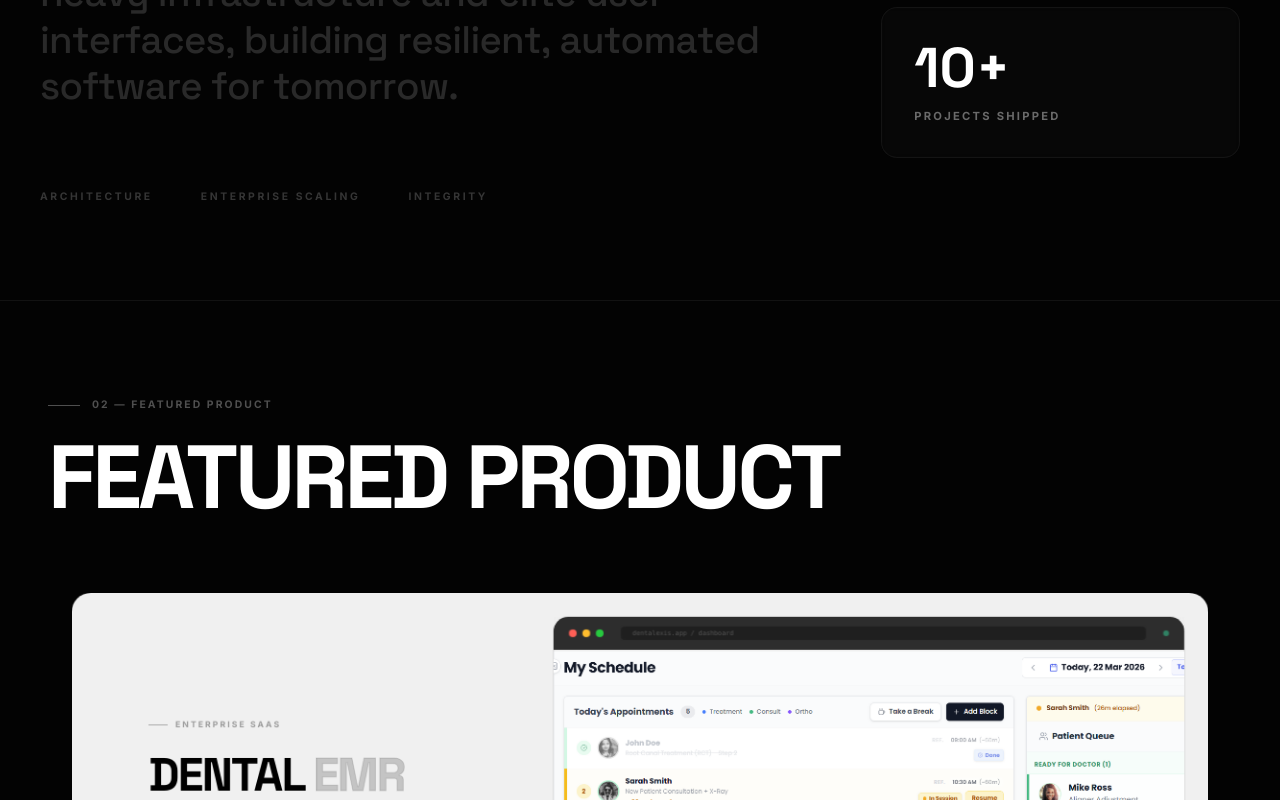
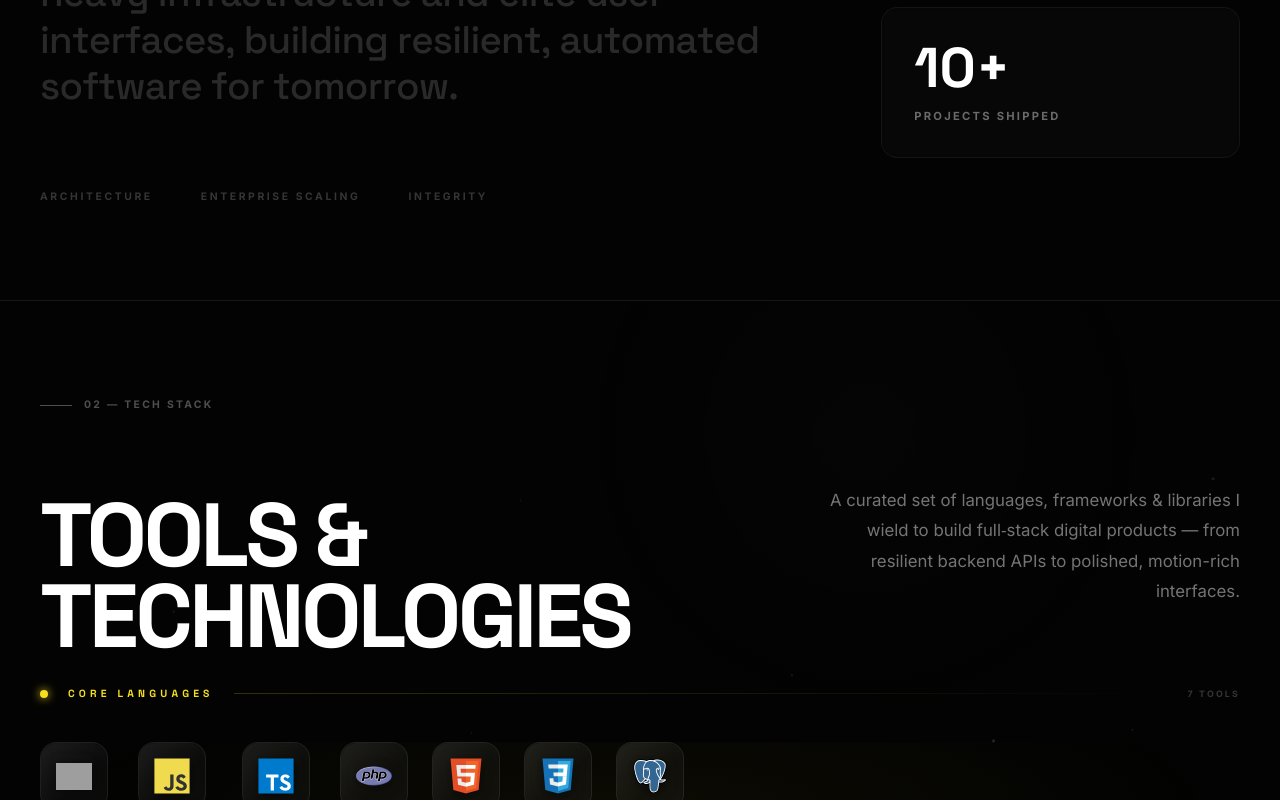
Before and after one commit to mohas7im/PortFolio, a Next.js app: page / in a window 1280 px wide. Shown: the part 1248-2048 px from the top of the page. Built offline with nearby package versions, Linux system fonts and the light colour scheme; grey boxes are pictures that could not be loaded.

Commit message:
smooth scroll for mobile

```diff
--- a/app/about/page.tsx
+++ b/app/about/page.tsx
@@ -1,5 +1,6 @@
 import type { Metadata } from "next";
 import AboutPage from "@/components/AboutPage";
+import About from "@/components/About";
 
 export const metadata: Metadata = {
   title: "About Hashim — Full Stack & Website Developer Kerala | React, Next.js, Django, Python",
@@ -12,10 +13,11 @@ export const metadata: Metadata = {
   }
 };
 
-export default function About() {
+export default function AboutPageWrapper() {
   return (
     <main className="bg-bg min-h-screen">
       <AboutPage />
+      <About />
 
       {/* Semantic Keyword-Rich Context Profile — Rendered Visually */}
       <section className="max-w-[1000px] mx-auto px-6 md:px-10 py-24 pb-32 text-white/60 font-body">
--- a/app/page.tsx
+++ b/app/page.tsx
@@ -53,12 +53,13 @@ export default function Home() {
           <Nav />
           <Hero loaded={loaded} />
           <AboutMe />
+          <About />
           <FeaturedProduct />
           <AiExplorations />
           <Experience />
           <Services />
           <Marquee />
-        <Contact />
+          <Contact />
           <Footer />
         </main>
       </SmoothScroll>
--- a/components/About.tsx
+++ b/components/About.tsx
@@ -308,8 +308,8 @@ export default function About() {
   return (
     <section
       ref={sectionRef}
-      id="about"
-      className="relative py-28 bg-bg border-t border-white/[0.08] z-[2] overflow-hidden"
+      id="tech-stack"
+      className="relative py-12 md:py-24 bg-bg border-t border-white/[0.08] z-[2] overflow-hidden"
     >
       {/* Injected CSS */}
       <style>{`
@@ -342,16 +342,16 @@ export default function About() {
           className="text-[0.65rem] tracking-[0.22em] text-white/30 mb-8 uppercase font-bold flex items-center gap-3"
         >
           <div className="w-8 h-px bg-white/30" />
-          05 — TECH STACK
+          02 — TECH STACK
         </div>
 
         {/* ── Header row ── */}
-        <div className="flex flex-col lg:flex-row lg:items-end justify-between gap-8 mb-20">
-          <div ref={headWrapRef} style={{ overflow:"hidden" }}>
+        <div className="flex flex-col lg:flex-row lg:items-end justify-between gap-8 mb-12 md:mb-20">
+          <div ref={headWrapRef}>
             <h2
               ref={headingRef}
-              className="font-heading leading-[0.88] font-black tracking-[-0.05em] uppercase text-white"
-              style={{ fontSize:"clamp(2.2rem, 10.5vw, 7.5rem)" }}
+              className="font-heading leading-[0.9] font-bold tracking-[-0.04em] uppercase text-white"
+              style={{ fontSize:"clamp(2.5rem, 7vw, 6rem)" }}
             >
               TOOLS &amp;<br />TECHNOLOGIES
             </h2>
--- a/components/AiExplorations.tsx
+++ b/components/AiExplorations.tsx
@@ -145,13 +145,13 @@ export default function AiExplorations() {
   }, []);
 
   return (
-    <section ref={sectionRef} id="ai" className="min-h-[100vh] md:h-[100vh] w-full flex flex-col justify-center gap-6 lg:gap-10 pt-16 lg:pt-[80px] relative bg-bg border-t border-white/[0.08] z-[2] overflow-hidden">
+    <section ref={sectionRef} id="ai" className="min-h-[100vh] md:h-[100vh] w-full flex flex-col justify-center gap-6 lg:gap-10 pt-8 lg:pt-[80px] relative bg-bg border-t border-white/[0.08] z-[2] overflow-hidden">
 
       {/* Header Block — Stays Pinned Automatically via Section parent */}
       <div className="max-w-[1400px] w-full mx-auto px-6 md:px-10 shrink-0">
         <div className="ai-header-content text-[0.65rem] tracking-[0.2em] text-white/30 mb-3 uppercase font-bold flex items-center gap-3">
           <div className="w-8 h-px bg-white/30" />
-          05 — AI Explorations
+          04 — AI EXPLORATIONS
         </div>
 
         <div className="ai-header-content flex flex-col lg:flex-row justify-between lg:items-end gap-8">
--- a/components/Experience.tsx
+++ b/components/Experience.tsx
@@ -110,7 +110,7 @@ export default function Experience() {
           <div className="experience-sticky-left h-fit lg:sticky lg:top-[120px] mb-10 lg:mb-0">
             <div className="text-[0.65rem] tracking-[0.2em] text-white/30 mb-8 uppercase font-bold flex items-center gap-3">
               <div className="w-8 h-px bg-white/30" />
-              04 — Professional Experience
+              05 — PROFESSIONAL EXPERIENCE
             </div>
 
             <h2 className="font-heading text-[clamp(3.5rem,7vw,6.5rem)] leading-[0.9] font-bold tracking-[-0.04em] uppercase text-white drop-shadow-lg mb-6">
--- a/components/FeaturedProduct.tsx
+++ b/components/FeaturedProduct.tsx
@@ -45,13 +45,13 @@ export default function FeaturedProduct() {
     <section
       ref={sectionRef}
       id="product"
-      className="relative w-full bg-bg z-[2] border-t border-white/[0.06] px-5 lg:px-12 py-12 md:py-24"
+      className="relative w-full bg-bg z-[2] border-t border-white/[0.06] px-5 lg:px-12 pt-12 md:pt-24 pb-12 md:pb-16"
     >
       {/* Unified Section Header */}
       <div className="product-header-wrap max-w-[1400px] mx-auto mb-10 md:mb-16">
         <div className="text-[0.65rem] tracking-[0.2em] text-white/30 mb-6 uppercase font-bold flex items-center gap-3">
           <div className="w-8 h-px bg-white/30" />
-          02 — FEATURED PRODUCT
+          03 — FEATURED PRODUCT
         </div>
         <h2 className="font-heading text-[clamp(2.5rem,7vw,6rem)] font-bold text-white tracking-[-0.04em] leading-[0.9] uppercase">
           FEATURED PRODUCT
--- a/components/ServiceCard.tsx
+++ b/components/ServiceCard.tsx
@@ -1,4 +1,5 @@
 import { forwardRef } from "react";
+import NextImage from "next/image";
 
 export interface Service {
   num: string;
@@ -78,22 +79,17 @@ export const ServiceCard = forwardRef<HTMLDivElement, Props>(
               </div>
             </div>
 
-            <div className="flex items-center gap-3 shrink-0 mt-auto pt-2">
-              <button className="text-[0.6rem] font-black tracking-[0.2em] uppercase border border-white/20 text-white px-5 py-2.5 rounded-full hover:bg-white hover:text-black transition-all duration-300 cursor-none">
-                View Service Details
-              </button>
-              <button className="w-9 h-9 rounded-full border border-white/20 flex items-center justify-center text-white/40 hover:bg-white hover:text-black transition-all duration-300 cursor-none text-sm">
-                ←
-              </button>
-            </div>
+
           </div>
 
           {/* Right — image */}
           <div className="relative overflow-hidden h-[200px] lg:h-auto border-t border-white/5 lg:border-t-0">
-            <img
+            <NextImage
               src={srv.image}
               alt={srv.title}
-              className="w-full h-full object-cover"
+              fill
+              className="object-cover"
+              unoptimized
             />
             {/* Very subtle gradient just to blend the left edge without making the image look dull */}
             <div className="absolute inset-y-0 left-0 w-8 bg-gradient-to-r from-[#0a0a0a] to-transparent pointer-events-none" />
--- a/components/Services.tsx
+++ b/components/Services.tsx
@@ -122,7 +122,7 @@ export default function Services() {
       <div className="srv-header max-w-[1400px] mx-auto px-6 lg:px-10 pt-12 md:pt-20 lg:pt-24 pb-10">
         <div className="text-[0.65rem] tracking-[0.2em] text-white/30 mb-6 uppercase font-bold flex items-center gap-3">
           <div className="w-8 h-px bg-white/30" />
-          03 — Services
+          06 — SERVICES
         </div>
         <h2 className="font-heading text-[clamp(2.5rem,7vw,6rem)] font-bold text-white tracking-[-0.04em] leading-[0.9] uppercase">
           WHAT I DO
--- a/components/SmoothScroll.tsx
+++ b/components/SmoothScroll.tsx
@@ -12,12 +12,14 @@ export default function SmoothScroll({ children }: { children: React.ReactNode }
       lenis = new Lenis({
         lerp: 0.08,
         smoothWheel: true,
+        smoothTouch: true, // Enables smooth scroll on mobile touch events
+        touchMultiplier: 2, // Enhances mobile scroll responsiveness
         // ── FIX 1: explicitly set the scroll root to <html> ──
         // Without this, Lenis creates its own scroll container
         // which silently breaks position:sticky on all children.
         wrapper: window,
         content: document.documentElement,
-      });
+      } as any);
 
       // ── FIX 2: sync Lenis scroll time to GSAP ScrollTrigger ──
       // If you use GSAP ScrollTrigger anywhere (e.g. in Services.tsx),
```
